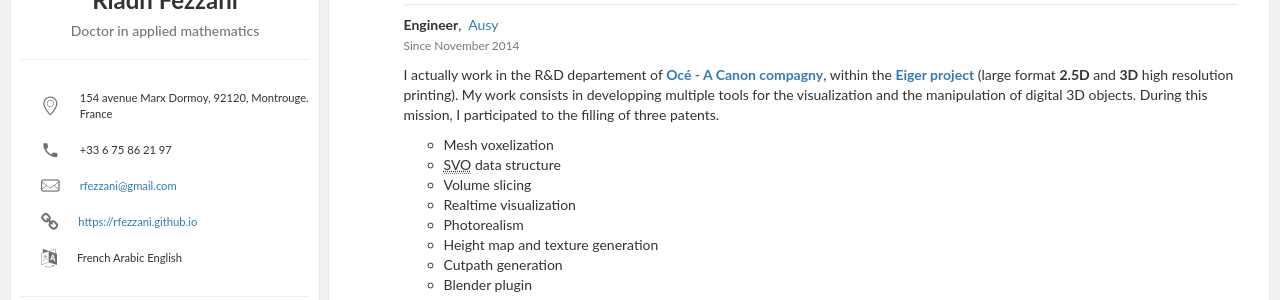
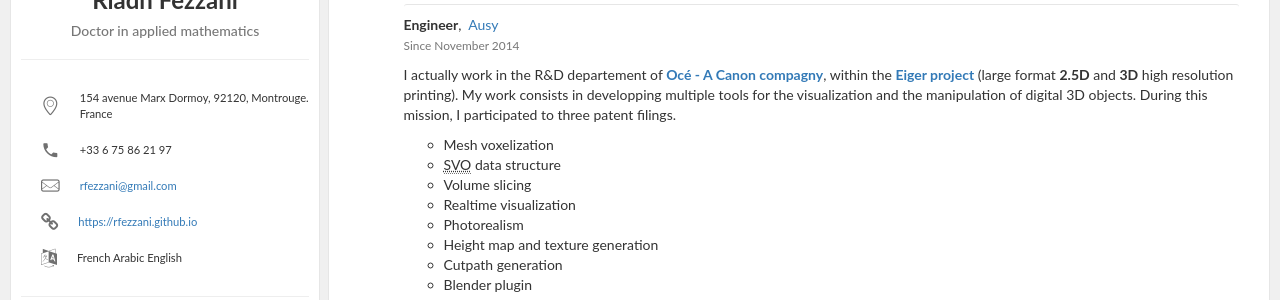
Before and after one commit to rfezzani/rfezzani.github.io, a Jekyll site: the page built from index.html, in a window 1280 px wide and 900 px high, scrolled down 509 px. Shown: the part 194-494 px from the top of the window. Built offline with Jekyll 4.4.1, drawn with Linux system fonts in a browser that asks for light colours; nearby versions of some CDN libraries; formulas are drawn with MathJax 3.

Commit message:
tipo correction

```diff
--- a/_data/rfezzani_cv.json
+++ b/_data/rfezzani_cv.json
@@ -43,7 +43,7 @@
                         developping multiple tools for the
                         visualization and the manipulation of digital
                         3D objects. During this mission, I
-                        participated to the filling of three patents.",
+                        participated to three patent filings.",
 						"highlights": [
 								"Mesh voxelization",
 								"<abbr title=\"Sparse Voxel Octree\">SVO</abbr> data structure",
```
